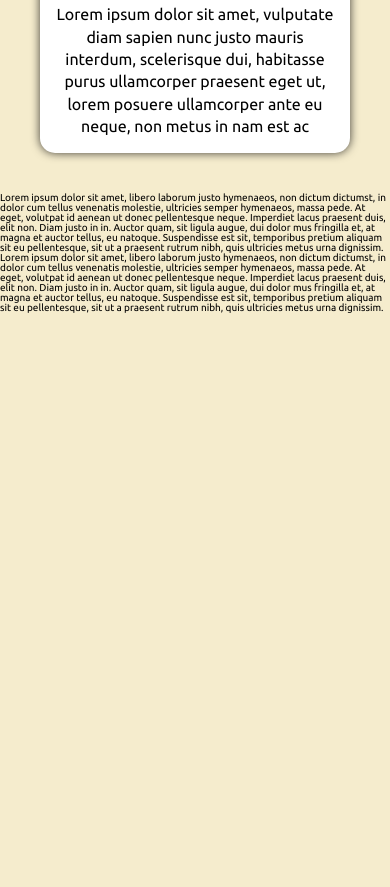
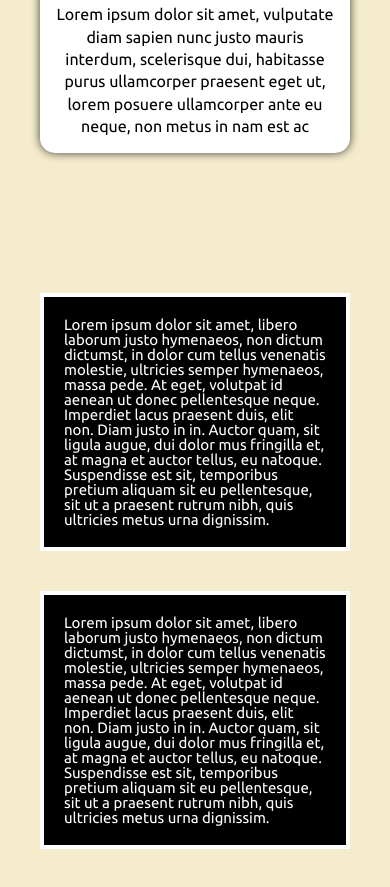
Before and after one commit to core-interaction-lab-spring-2019/ci-week-four-hw, a plain HTML site: page index.html in a window 390 px wide. Shown: the part 1471-2358 px from the top of the page. Before the commit the page ends 1784 px from the top, so only its background shows below. Drawn offline with Linux system fonts and the light colour scheme.

Commit message:
finishedddd

```diff
--- a/index.html
+++ b/index.html
@@ -50,15 +50,15 @@
 		</div>
 
 		<div class="text-module-container">
-			<div class="text-module">
-				<p>Lorem ipsum dolor sit amet, libero laborum justo hymenaeos, non dictum dictumst, in dolor cum tellus venenatis molestie,
+			<div class="text-module one">
+				<p class="bottomtext">Lorem ipsum dolor sit amet, libero laborum justo hymenaeos, non dictum dictumst, in dolor cum tellus venenatis molestie,
 				ultricies semper hymenaeos, massa pede. At eget, volutpat id aenean ut donec pellentesque neque. Imperdiet lacus
 				praesent duis, elit non. Diam justo in in. Auctor quam, sit ligula augue, dui dolor mus fringilla et, at magna et auctor
 				tellus, eu natoque. Suspendisse est sit, temporibus pretium aliquam sit eu pellentesque, sit ut a praesent rutrum nibh,
 				quis ultricies metus urna dignissim.</p>
 			</div>
-			<div class="text-module">
-				<p>Lorem ipsum dolor sit amet, libero laborum justo hymenaeos, non dictum dictumst, in dolor cum tellus venenatis molestie,
+			<div class="text-module two">
+				<p class="bottomtext">Lorem ipsum dolor sit amet, libero laborum justo hymenaeos, non dictum dictumst, in dolor cum tellus venenatis molestie,
 				ultricies semper hymenaeos, massa pede. At eget, volutpat id aenean ut donec pellentesque neque. Imperdiet lacus
 				praesent duis, elit non. Diam justo in in. Auctor quam, sit ligula augue, dui dolor mus fringilla et, at magna et auctor
 				tellus, eu natoque. Suspendisse est sit, temporibus pretium aliquam sit eu pellentesque, sit ut a praesent rutrum nibh,
--- a/mobile.css
+++ b/mobile.css
@@ -1,3 +1,30 @@
+@media only screen and (min-width: 916px) {
+
+	.text-module-container {
+		display: flex;
+	    justify-content: center;
+	    margin-top: 80px;
+	    max-width: 1280px;
+	    padding: 0 20px;
+		height: auto;
+		margin-left: auto;
+	    margin-right: auto;
+	    padding: 20px;
+	}
+
+	.text-module {
+		width: 400px;
+		background-color: white;
+		border: 4px solid black;
+		margin: 20px;
+	}
+
+	.bottomtext {
+		padding: var(--padding);
+		font-size: 15px;
+	}
+}
+
 @media only screen and (max-width: 915px) {
 
 	.card-container {
@@ -10,4 +37,30 @@
 		max-width: 600px;
 		margin-bottom: 20px;
 	}
+
+	.text-module-container {
+		display: flex;
+		flex-wrap: wrap;
+	    justify-content: center;
+	    margin-top: 80px;
+	    max-width: 1280px;
+	    padding: 0 20px;
+		height: auto;
+		margin-left: auto;
+	    margin-right: auto;
+	    padding: 20px;
+	}
+
+	.text-module {
+		width: 500px;
+		background-color: black;
+		border: 4px solid white;
+		margin: 20px;
+	}
+
+	.bottomtext {
+		padding: var(--padding);
+		font-size: 15px;
+		color: var(--color-five);
+	}
 }
--- a/style.css
+++ b/style.css
@@ -3,9 +3,11 @@
 	--color-two: #F5ECCD;
 	--color-three: #FFFFFF;
 	--color-four: rgba(0,0,0,.75);
+	--color-five: white;
 	--title-font: "Staatliches", cursive;
 	--copy-font: "Ubuntu", sans-serif;
 	--spacing: 15px;
+	--padding: 20px;
 }
 
 body {
@@ -79,5 +81,13 @@ header {
 }
 
 .text-module-container {
-	margin-top: 20px;
+	display: flex;
+	justify-content: center;
+	margin-top: 80px;
+	max-width: 1280px;
+	padding: 0 20px;
+	height: auto;
+	margin-left: auto;
+	margin-right: auto;
+	padding: 20px;
 }
```
